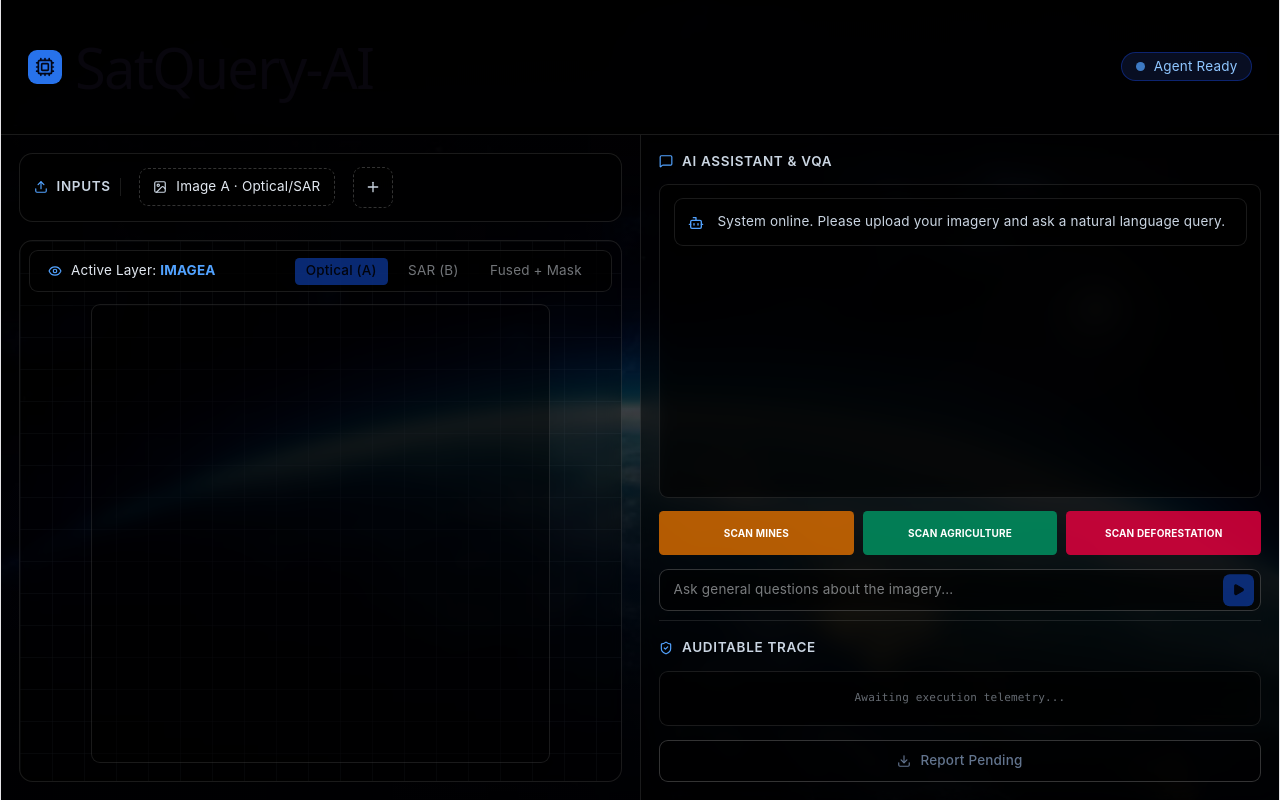
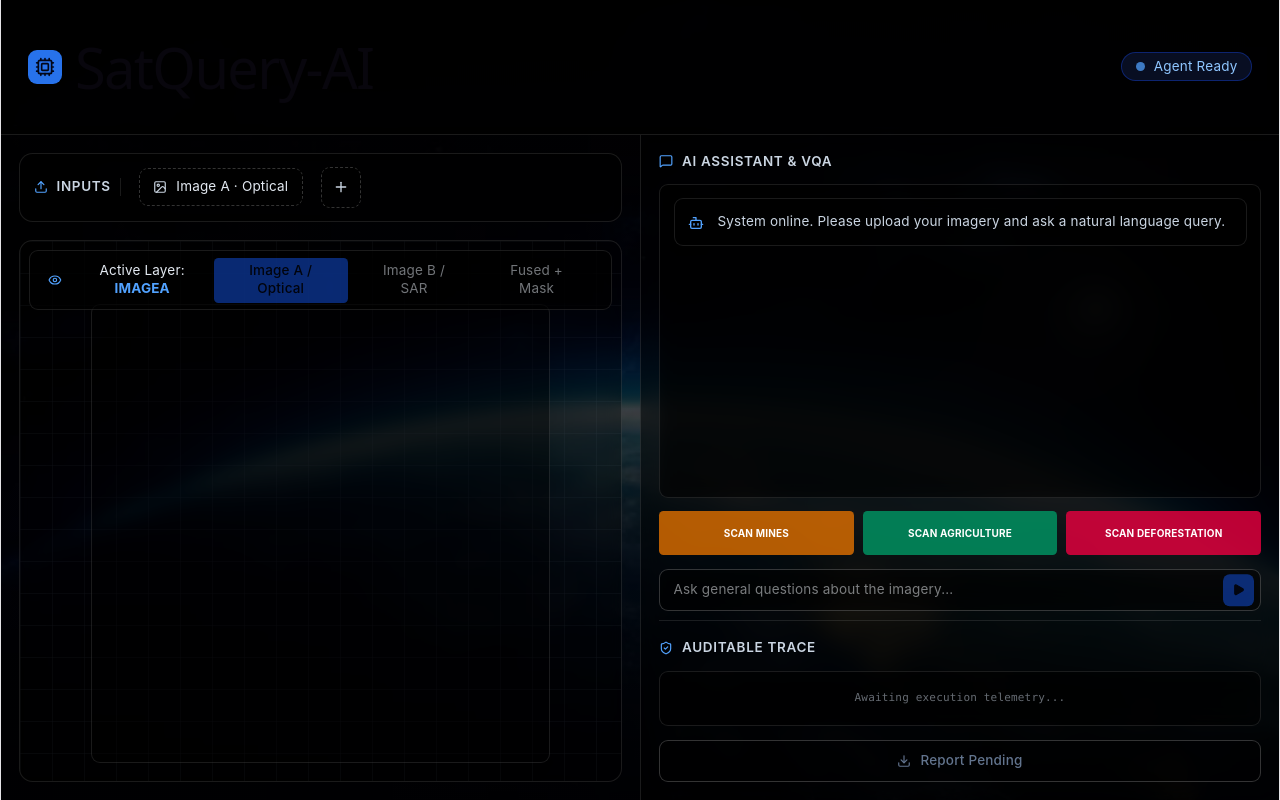
Before and after one commit to ruhaniraman/SatQuery-AI, a React app in the folder frontend/: page /dashboard in a window 1280 px wide. Built offline with nearby package versions, Linux system fonts and the light colour scheme; the HTML template or start-up script is replaced by a standard one.

Commit message:
frontend changes

```diff
--- a/frontend/src/Dashboard.jsx
+++ b/frontend/src/Dashboard.jsx
@@ -291,7 +291,7 @@ export default function SatQueryDashboard() {
                 className={`flex items-center gap-2 border border-dashed rounded-lg px-3 py-2 transition cursor-pointer bg-black/30 backdrop-blur-sm shrink-0 ${imageA ? 'border-blue-500 text-blue-300' : 'border-white/20 hover:border-blue-500 text-slate-200'}`}
               >
                 <ImageIcon size={14} className={imageA ? "text-blue-400" : "text-slate-300"} />
-                <span className="text-xs whitespace-nowrap">{imageA ? imageA.name : 'Image A · Optical/SAR'}</span>
+                <span className="text-xs whitespace-nowrap">{imageA ? imageA.name : 'Image A · Optical'}</span>
               </div>
 
               {!showImageB ? (
@@ -317,7 +317,7 @@ export default function SatQueryDashboard() {
                     className={`flex items-center gap-2 border border-dashed rounded-lg px-3 py-2 transition cursor-pointer bg-black/30 backdrop-blur-sm ${imageB ? 'border-blue-500 text-blue-300' : 'border-white/20 hover:border-blue-500 text-slate-200'}`}
                   >
                     <ImageIcon size={14} className={imageB ? "text-blue-400" : "text-slate-300"} />
-                    <span className="text-xs whitespace-nowrap">{imageB ? imageB.name : 'Image B · Optical/SAR'}</span>
+                    <span className="text-xs whitespace-nowrap">{imageB ? imageB.name : 'Image B · SAR'}</span>
                   </div>
                   <button
                     type="button"
@@ -347,14 +347,14 @@ export default function SatQueryDashboard() {
                     disabled={!imageA}
                     className={`px-2.5 py-1 rounded transition cursor-pointer disabled:opacity-50 disabled:cursor-not-allowed ${activeLayer === 'imageA' ? 'bg-blue-600/90 text-slate-950 font-medium' : 'bg-black/40 hover:bg-black/60 text-slate-200'}`}
                   >
-                    Optical (A)
+                    Image A / Optical
                   </button>
                   <button
                     onClick={() => setActiveLayer('imageB')}
                     disabled={!imageB || !showImageB}
                     className={`px-2.5 py-1 rounded transition cursor-pointer disabled:opacity-50 disabled:cursor-not-allowed ${activeLayer === 'imageB' ? 'bg-blue-600/90 text-slate-950 font-medium' : 'bg-black/40 hover:bg-black/60 text-slate-200'}`}
                   >
-                    SAR (B)
+                    Image B / SAR
                   </button>
                   <button
                     onClick={() => setActiveLayer('evidence')}
```
